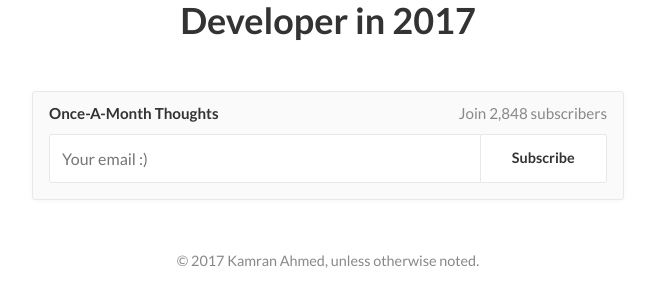
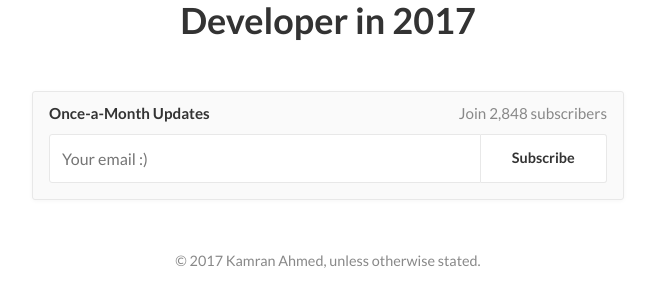
Before and after one commit to kamranahmedse/kamranahmedse.github.io, a Jekyll site: the page built from blog/_posts/2017-03-15-developer-roadmap.md, in a window 1280 px wide. Shown: the part 208-515 px from the top of the page, without its empty margins (312-967 px from the left). Built offline with Jekyll 4.4.1, drawn with Linux system fonts in a browser that asks for light colours.

Commit message:
Minor type changes

```diff
--- a/_includes/footer.html
+++ b/_includes/footer.html
@@ -1,3 +1,3 @@
 <footer class="text-center mar-tb-6">
-© {{'now' | date: '%Y' }} {{ site.author }}, unless otherwise noted.
+© {{'now' | date: '%Y' }} {{ site.author }}, unless otherwise stated.
 </footer>
--- a/_includes/mailchimp.html
+++ b/_includes/mailchimp.html
@@ -1,6 +1,6 @@
 <section id="mc_embed_signup" class="mar-tb-7">
   <div class="mc-title-container">
-    <span class="mc-title-container__main">Once-A-Month Thoughts</span>
+    <span class="mc-title-container__main">Once-a-Month Updates</span>
     <span class="mc-title-container__sub">Join 2,848 subscribers</span>
   </div>
 
```
